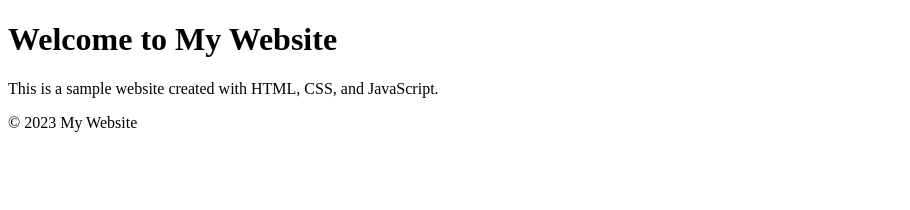
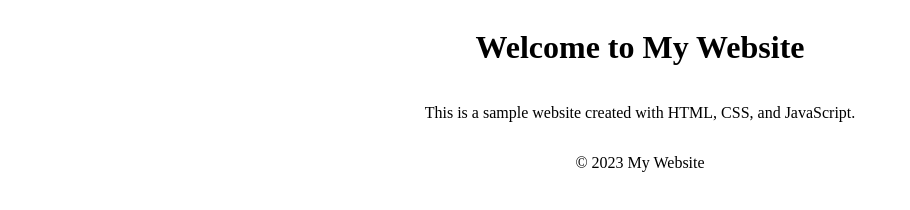
Before and after one commit to Melny/my-website, a plain HTML site: page src/index.html in a window 1280 px wide. Shown: the whole page, without its empty margins (0-910 px from the left). Drawn offline with Linux system fonts and the light colour scheme.

Commit message:
Style changes

```diff
--- a/src/css/styles.css
+++ b/src/css/styles.css
@@ -1 +1,6 @@
 /* This file is intentionally left blank. */
+body {
+    display: flex;
+    flex-direction: column;
+    align-items: center;
+}
--- a/src/js/main.js
+++ b/src/js/main.js
@@ -1 +1,25 @@
 // This file is intentionally left blank.
+
+console.log("Hello World");
+
+const numberOne = 12;
+const numberTwo = 43;
+
+const myArray = [10, 20, 40];
+const myString = "Marek";
+
+function sum(a, b) {
+    return a + b;
+}
+
+for (const myValue of myArray) {
+    console.log(myValue);
+}
+
+for (let i = 0; i < 10; i++) {
+    console.log(i);
+}
+
+console.log(sum(numberOne, numberTwo));
+console.log(sum(numberOne, numberTwo));
+console.log(myArray[0]);
```
Also changed, not shown: src/index.html (+3 -3 lines).
